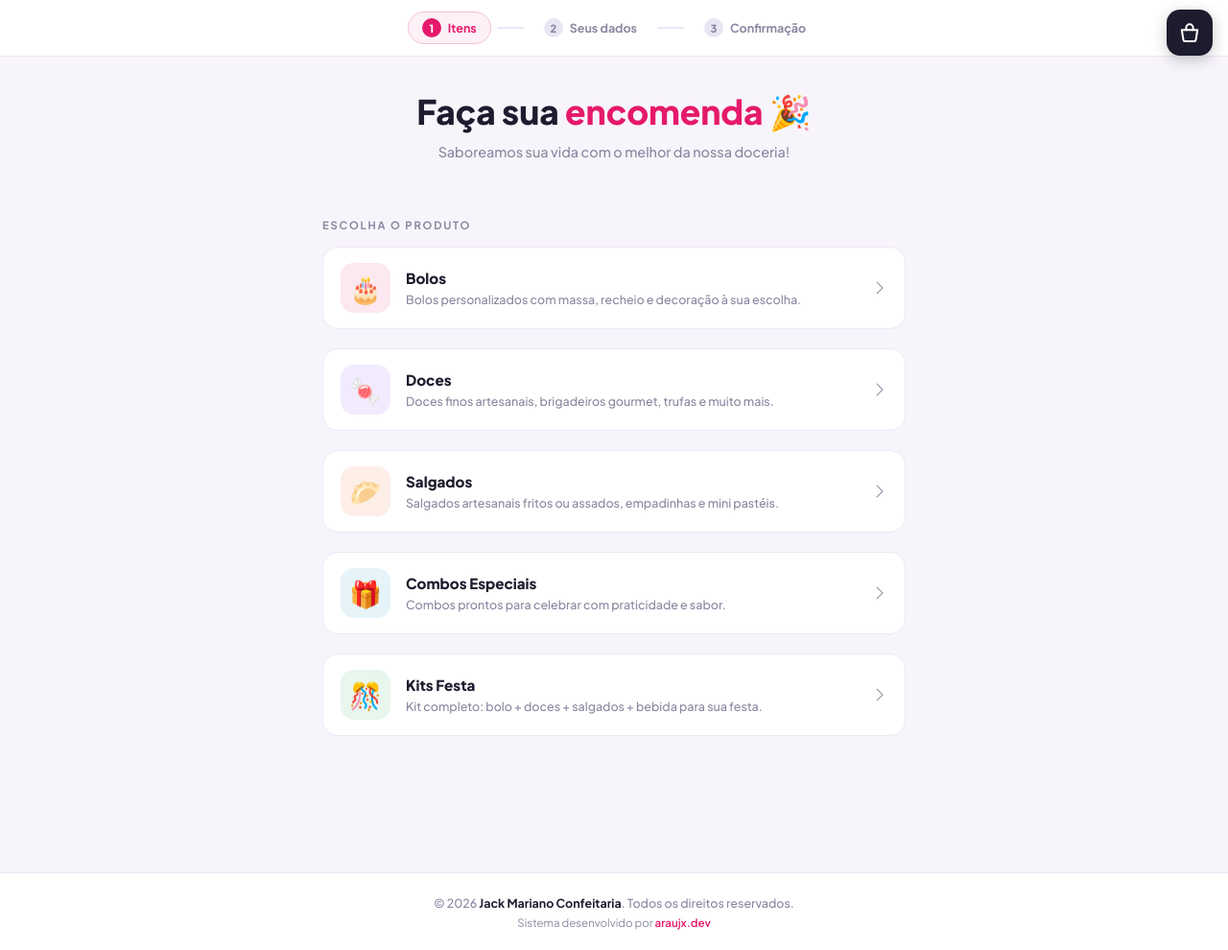
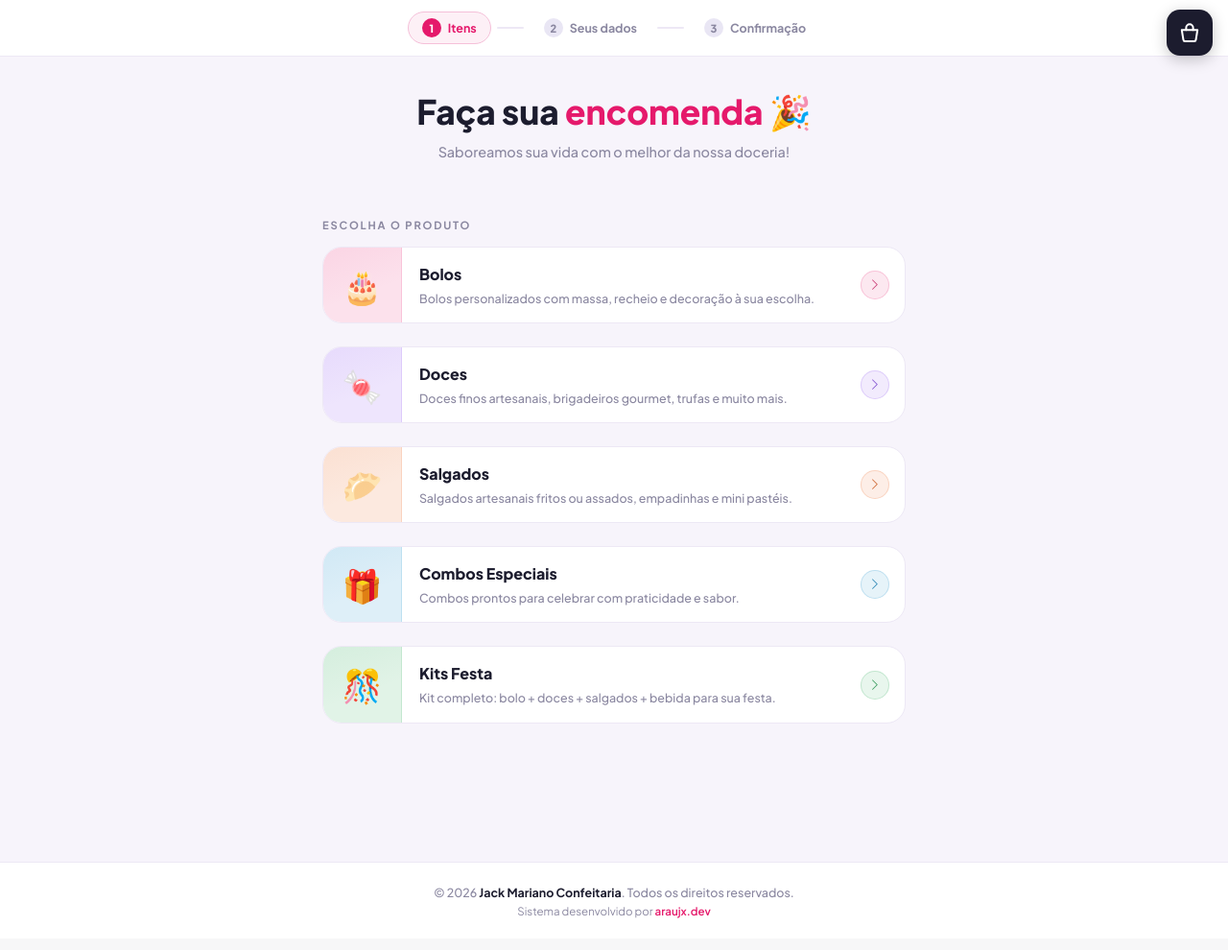
Before and after one commit to adielson2005/jack_mariano, a Flask app: page / in a window 1280 px wide. Shown: the part 60-1050 px from the top of the page at 96% size. After the commit the page ends 1017 px from the top, so only its background shows below. Run offline with Flask 3, Linux system fonts and the light colour scheme; data comes from the database, SQL or seed files in the repository.

Commit message:
redesign: category cards with colored icon panel, animated arrow and tag badge
- Full-height tinted icon panel (cat-icon-wrap) with gradient overlay and grow-on-hover
- cat-tag badge fades in on active state showing "Selecionado"
- Circular cat-arrow rotates 90° and fills with accent color when open
- JS loadCategories updated to generate matching HTML structure

Co-Authored-By: Claude Sonnet 4.6 <noreply@anthropic.com>

```diff
--- a/doceria/app/templates/index.html
+++ b/doceria/app/templates/index.html
@@ -122,60 +122,96 @@
     }
 
     /* ── Category list ───────────────────────────────────── */
-    .cat-list { display: flex; flex-direction: column; gap: 10px; margin-bottom: 32px; }
+    .cat-list { display: flex; flex-direction: column; gap: 12px; margin-bottom: 32px; }
 
     .cat-row {
       background: var(--surface);
       border: 1.5px solid var(--border);
-      border-radius: 16px;
-      padding: 16px 18px;
-      display: flex; align-items: center; gap: 16px;
+      border-radius: 20px;
+      padding: 0;
+      display: flex; align-items: stretch; gap: 0;
       cursor: pointer;
-      transition: border-color .2s, box-shadow .2s, transform .15s;
+      overflow: hidden;
+      transition: box-shadow .22s, transform .18s, border-color .22s;
       user-select: none;
-      position: relative;
-      overflow: hidden;
     }
-    .cat-row::before {
-      content: '';
-      position: absolute; left: 0; top: 0; bottom: 0;
-      width: 4px;
-      background: var(--accent, #eee);
-      border-radius: 4px 0 0 4px;
-      opacity: 0;
-      transition: opacity .2s;
-    }
-    .cat-row:hover { box-shadow: 0 4px 20px rgba(0,0,0,.07); transform: translateY(-1px); }
-    .cat-row.active {
-      border-color: var(--accent, var(--pk));
-      box-shadow: 0 4px 20px color-mix(in srgb, var(--accent, var(--pk)) 18%, transparent);
-    }
-    .cat-row.active::before { opacity: 1; }
-
     .cat-row[data-slug="bolo"]      { --accent: var(--c-bolo); }
     .cat-row[data-slug="doces"]     { --accent: var(--c-doces); }
     .cat-row[data-slug="salgados"]  { --accent: var(--c-salgados); }
     .cat-row[data-slug="combos"]    { --accent: var(--c-combos); }
     .cat-row[data-slug="kit-festa"] { --accent: var(--c-kit-festa); }
 
+    .cat-row:hover {
+      transform: translateY(-3px);
+      border-color: color-mix(in srgb, var(--accent, var(--pk)) 45%, transparent);
+      box-shadow: 0 8px 28px color-mix(in srgb, var(--accent, var(--pk)) 18%, transparent);
+    }
+    .cat-row.active {
+      border-color: var(--accent, var(--pk));
+      box-shadow: 0 8px 28px color-mix(in srgb, var(--accent, var(--pk)) 22%, transparent);
+    }
+
+    /* Colored left icon panel */
     .cat-icon-wrap {
-      width: 52px; height: 52px; border-radius: 14px; flex-shrink: 0;
+      width: 82px; flex-shrink: 0;
       display: flex; align-items: center; justify-content: center;
-      font-size: 1.7rem;
+      font-size: 2.1rem;
+      background: color-mix(in srgb, var(--accent, var(--pk)) 13%, #fff);
+      border-right: 1.5px solid color-mix(in srgb, var(--accent, var(--pk)) 15%, transparent);
+      transition: background .22s, font-size .18s;
+      position: relative;
+    }
+    .cat-icon-wrap::after {
+      content: '';
+      position: absolute; inset: 0;
+      background: linear-gradient(160deg,
+        color-mix(in srgb, var(--accent, var(--pk)) 6%, transparent) 0%,
+        transparent 60%);
+    }
+    .cat-row:hover .cat-icon-wrap,
+    .cat-row.active .cat-icon-wrap {
+      background: color-mix(in srgb, var(--accent, var(--pk)) 20%, #fff);
+      font-size: 2.3rem;
+    }
+
+    /* Text area */
+    .cat-text { flex: 1; min-width: 0; padding: 16px 14px 16px 18px; }
+    .cat-name {
+      font-weight: 800; font-size: 1rem; color: var(--text);
+      display: flex; align-items: center; gap: 8px;
+    }
+    .cat-tag {
+      font-size: .6rem; font-weight: 700; letter-spacing: .08em;
+      text-transform: uppercase; padding: 2px 7px; border-radius: 20px;
+      background: color-mix(in srgb, var(--accent, var(--pk)) 12%, white);
+      color: var(--accent, var(--pk));
+      border: 1px solid color-mix(in srgb, var(--accent, var(--pk)) 25%, transparent);
+      opacity: 0; transition: opacity .22s;
+    }
+    .cat-row.active .cat-tag { opacity: 1; }
+    .cat-desc { font-size: .78rem; color: var(--muted); margin-top: 4px; font-weight: 500; line-height: 1.45; }
+
+    /* Right arrow indicator */
+    .cat-arrow-wrap { display: flex; align-items: center; padding: 0 16px 0 8px; flex-shrink: 0; }
+    .cat-arrow {
+      width: 30px; height: 30px; border-radius: 50%;
+      display: flex; align-items: center; justify-content: center;
       background: color-mix(in srgb, var(--accent, var(--pk)) 10%, white);
-      transition: background .2s;
+      color: color-mix(in srgb, var(--accent, var(--pk)) 70%, #888);
+      font-size: .8rem;
+      transition: transform .22s, background .22s, color .22s;
+      border: 1px solid color-mix(in srgb, var(--accent, var(--pk)) 18%, transparent);
     }
-    .cat-row.active .cat-icon-wrap {
+    .cat-row:hover .cat-arrow {
       background: color-mix(in srgb, var(--accent, var(--pk)) 18%, white);
+      color: var(--accent, var(--pk));
     }
-    .cat-text { flex: 1; min-width: 0; }
-    .cat-name { font-weight: 800; font-size: .95rem; color: var(--text); }
-    .cat-desc { font-size: .78rem; color: var(--muted); margin-top: 2px; font-weight: 500; line-height: 1.4; }
-    .cat-arrow {
-      color: var(--muted); font-size: 1rem; flex-shrink: 0;
-      transition: transform .2s, color .2s;
+    .cat-row.active .cat-arrow {
+      transform: rotate(90deg);
+      background: var(--accent, var(--pk));
+      color: #fff;
+      border-color: transparent;
     }
-    .cat-row.active .cat-arrow { transform: rotate(90deg); color: var(--accent, var(--pk)); }
 
     /* ── Options slide-down ──────────────────────────────── */
     .opts-wrap {
@@ -636,10 +672,12 @@ async function loadCategories() {
     row.innerHTML = `
       <div class="cat-icon-wrap">${c.icon}</div>
       <div class="cat-text">
-        <div class="cat-name">${c.name}</div>
+        <div class="cat-name">${c.name} <span class="cat-tag">Selecionado</span></div>
         <div class="cat-desc">${c.description}</div>
       </div>
-      <i class="bi bi-chevron-right cat-arrow"></i>`;
+      <div class="cat-arrow-wrap">
+        <div class="cat-arrow"><i class="bi bi-chevron-right"></i></div>
+      </div>`;
     row.onclick = () => selectCat(c.slug, row);
 
     // Options slot (injected below each row)
```
